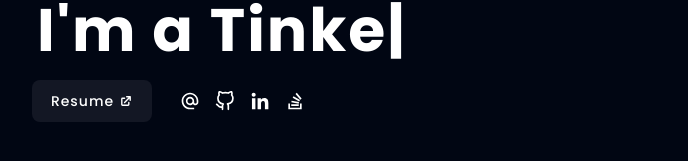
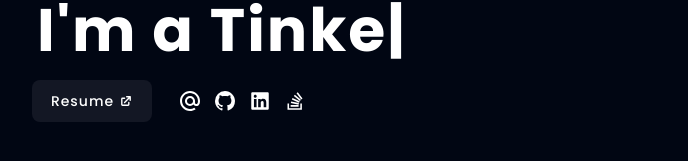
Before and after one commit to narayann7/WhoIsNarayan, a React (Vite) app: page / in a window 1280 px wide. Shown: the part 429-590 px from the top of the page, without its empty margins (218-906 px from the left). Built offline with nearby package versions, Linux system fonts and the light colour scheme.

Commit message:
feat: interfaces for context api and on click social

```diff
--- a/src/components/commons/CustomMui.tsx
+++ b/src/components/commons/CustomMui.tsx
@@ -1,5 +1,6 @@
 import styled from "@emotion/styled";
 import {
+  Fade,
   Tooltip,
   TooltipProps,
   Typography,
@@ -9,7 +10,13 @@ import coreTheme from "../../data/theme_data";
 import styles from "./styles";
 
 const AppTooltip = styled(({ className, ...props }: TooltipProps) => (
-  <Tooltip {...props} classes={{ popper: className }} />
+  <Tooltip
+    placement="bottom"
+    TransitionComponent={Fade}
+    TransitionProps={{ timeout: 600 }}
+    {...props}
+    classes={{ popper: className }}
+  />
 ))(({ theme }) => ({
   [`& .${tooltipClasses.tooltip}`]: {
     backgroundColor: coreTheme.colors.secondaryBackground,
@@ -18,6 +25,11 @@ const AppTooltip = styled(({ className, ...props }: TooltipProps) => (
   },
 }));
 
+const Text = styled(Typography)(({ theme }) => ({
+  ...styles.baseText,
+}));
+
 export default {
   AppTooltip,
+  Text,
 };
--- a/src/components/commons/styles.ts
+++ b/src/components/commons/styles.ts
@@ -51,16 +51,12 @@ const baseText: css = {
   fontSize: coreTheme.fontSizes.medium,
   backgroundColor: "transparent",
 };
-const Text = styled(Typography)(({ theme }) => ({
-  ...baseText,
-}));
 
 export default {
   center,
   left,
   right,
   maxSize,
-  Text,
   baseText,
   row,
   column,
--- a/src/components/elements/Socials.tsx
+++ b/src/components/elements/Socials.tsx
@@ -1,22 +1,40 @@
-import { MdAlternateEmail } from "react-icons/md";
-import { RiStackOverflowLine } from "react-icons/ri";
-import { FiGithub } from "react-icons/fi";
-import { GrLinkedinOption } from "react-icons/gr";
-import React from "react";
+import { IoLogoStackoverflow } from "react-icons/io5";
+import { SiMaildotru } from "react-icons/si";
+import { VscGithubInverted } from "react-icons/vsc";
+import { FaLinkedin } from "react-icons/fa";
+import React, { useState } from "react";
 import Box from "@mui/material/Box";
-import SizedBox from "../commons/SizedBox";
-import { SxProps, styled } from "@mui/material/styles";
+import { SxProps } from "@mui/material/styles";
 import coreTheme from "../../data/theme_data";
 import styles from "../commons/styles";
 import userData from "../../data/user_data";
-import { Tooltip, TooltipProps, tooltipClasses } from "@mui/material";
 import commonComponents from "../commons/CustomMui";
+import { useRootContext } from "../../contexts/root_provider";
 const { AppTooltip } = commonComponents;
 
 export default function Socials() {
+  //is copied
+  const [isCopied, setIsCopied] = useState(false);
+  const { size } = useRootContext();
+
   //open url in new tab
   const onUrl = (url: string) => {
     window.open(url, "_blank");
+  };
+
+  //on mail click
+  const onMailClick = () => {
+    if (size.mobile) {
+      onUrl(userData.links.mailTo);
+      return;
+    }
+    if (isCopied) {
+      onUrl(userData.links.mailTo);
+      return;
+    } else {
+      navigator.clipboard.writeText(userData.email);
+      setIsCopied(true);
+    }
   };
 
   //get user name from url path
@@ -34,58 +52,52 @@ export default function Socials() {
   return (
     <Box sx={styles.row}>
       <AppTooltip
-        sx={{
-          backgroundColor: "black",
+        title={isCopied ? "Copied! click again to open" : userData.email}
+        onClose={() => {
+          setIsCopied(false);
         }}
-        title={userData.email}
-        placement="bottom"
       >
         <Box
           style={{ ...iconStyles }}
           sx={iconStylesHover}
-          onClick={() => onUrl(userData.links.mailTo)}
+          onClick={() => onMailClick()}
         >
-          <MdAlternateEmail className="gmail_hover" />
+          <SiMaildotru />
         </Box>
       </AppTooltip>
-      <AppTooltip
-        title={getToolTipText(userData.links.github, "github.com")}
-        placement="bottom"
-      >
+      <AppTooltip title={getToolTipText(userData.links.github, "github.com")}>
         <Box
           style={{ ...iconStyles }}
           sx={iconStylesHover}
           onClick={() => onUrl(userData.links.github)}
         >
-          <FiGithub className="github_hover" />
+          <VscGithubInverted />
         </Box>
       </AppTooltip>
       <AppTooltip
         title={getToolTipText(userData.links.linkedIn, "linkedin.com")}
-        placement="bottom"
       >
         <Box
           style={{ ...iconStyles }}
           sx={iconStylesHover}
           onClick={() => onUrl(userData.links.linkedIn)}
         >
-          <GrLinkedinOption className="linkedin_hover" />
+          <FaLinkedin />
         </Box>
       </AppTooltip>
 
       <AppTooltip
         title={getToolTipText(
           userData.links.stackOverflow,
-          "stackOverflow.com"
+          "stackOverFlow.com"
         )}
-        placement="bottom"
       >
         <Box
           style={{ ...iconStyles }}
           sx={iconStylesHover}
           onClick={() => onUrl(userData.links.stackOverflow)}
         >
-          <RiStackOverflowLine className="stackOverflow_hover" />
+          <IoLogoStackoverflow />
         </Box>
       </AppTooltip>
     </Box>
--- a/src/contexts/root_provider.tsx
+++ b/src/contexts/root_provider.tsx
@@ -1,26 +1,25 @@
 import { useMediaQuery } from "@mui/material";
 import React, { ReactNode, createContext, useContext, useState } from "react";
-import AppProps from "../models/app_props";
+import AppProps from "../models/app_props_model";
+import { ContextApiModel, ResponsiveModel } from "../models/context_api_models";
 
-export const RootContext = createContext({});
-export const useRootContext = () => useContext(RootContext);
+export const RootContext = createContext(null as any);
 
 const RootProvider = (props: AppProps) => {
-  const Mq = {
-    esm: useMediaQuery("(min-width:400px)"),
-    sm: useMediaQuery("(max-width:600px)"),
-    bsm: useMediaQuery("(max-width:730px)"),
-    md: useMediaQuery("(max-width:1000px)"),
-    lg: useMediaQuery("(min-width:900px)"),
+  const size: ResponsiveModel = {
+    mobile: useMediaQuery("(max-width:425px)"),
+    tablet: useMediaQuery("(max-width:768px)"),
+    desktop: useMediaQuery("(max-width:1440px)"),
   };
-  const value = {
-    Mq,
+  const data = {
+    size,
   };
   return (
-    <RootContext.Provider value={value}>
+    <RootContext.Provider value={data}>
       {props.childrenElement}
     </RootContext.Provider>
   );
 };
 
 export default RootProvider;
+export const useRootContext = (): ContextApiModel => useContext(RootContext);
--- a/src/data/user_data.ts
+++ b/src/data/user_data.ts
@@ -1,16 +1,15 @@
+//todo: after final model
+//to get json, convert yml to json
+//then json to interface for typescript
 const userData = {
   name: "Narayann",
   fullName: "Laxmi Narayan Reddy",
   email: "laxminarayanreddy432@gmail.com",
-  phone: "82499033317",
+  phone: "8249903317",
   iAM: [
-    //add extra space at end
     "I'm a Software Developer ",
     "I'm a Tinkerer ",
     "I'm a Learner for life ",
-    // "I'm a Software Developer ✨ ",
-    // "I'm a Tinkerer 🛠 ",
-    // "I'm a Learner for life 🔮 ",
   ],
 
   links: {
--- /dev/null
+++ b/src/models/context_api_models.ts
@@ -0,0 +1,11 @@
+//root model for context api
+export interface ContextApiModel {
+  size: ResponsiveModel;
+}
+
+//model for responsive design
+export interface ResponsiveModel {
+  mobile: boolean;
+  tablet: boolean;
+  desktop: boolean;
+}
--- a/src/pages/Root.tsx
+++ b/src/pages/Root.tsx
@@ -1,22 +1,15 @@
 import React from "react";
 import styles from "../components/commons/styles";
-import Portal from "../components/elements/Portal";
 import userData from "../data/user_data";
 import { HiExternalLink } from "react-icons/hi";
 import coreTheme from "../data/theme_data";
-import { MdAlternateEmail } from "react-icons/md";
-import { RiStackOverflowLine } from "react-icons/ri";
-import { FiGithub } from "react-icons/fi";
-import { GrLinkedinOption } from "react-icons/gr";
-
 import SizedBox from "../components/commons/SizedBox";
 import { TypeAnimation } from "react-type-animation";
-import { delay } from "framer-motion";
 import Box from "@mui/material/Box";
 import Socials from "../components/elements/Socials";
 import { SxProps } from "@mui/material";
-
-const { Text } = styles;
+import commonComponents from "../components/commons/CustomMui";
+const { Text } = commonComponents;
 
 function Root() {
   return (
```
Also changed, not shown: src/components/commons/Text.tsx (deleted), src/models/app_props_model.ts (renamed from src/models/app_props.ts).
